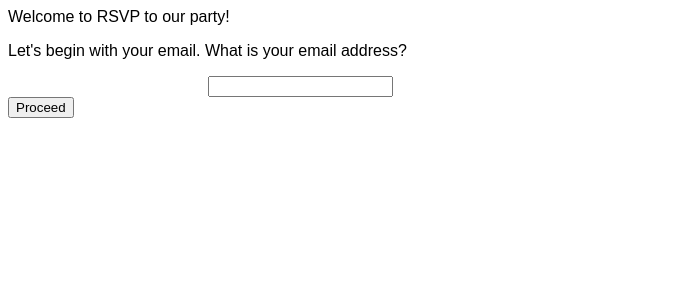
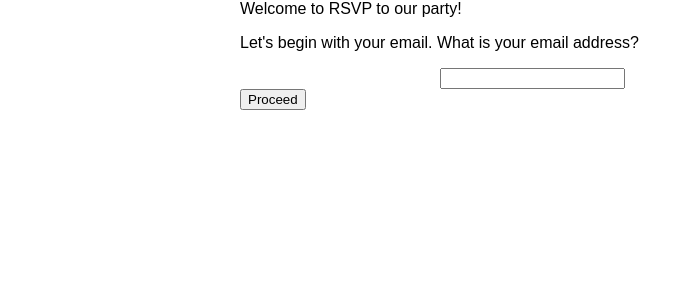
Before and after one commit to sthlmconnection/chatty_rsvp, a PHP site: page / in a window 1280 px wide. Shown: the top 300 px of the page, without its empty margins (0-694 px from the left). Run offline with PHP 8.4, Linux system fonts and the light colour scheme; some libraries are stand-ins or nearby versions.

Commit message:
Better styling.

```diff
--- a/default.style.css
+++ b/default.style.css
@@ -1,5 +1,11 @@
 body {
   font-family: Arial, Helvetica, sans-serif;
+  margin: 0;
+}
+
+.page {
+  margin: 0 auto;
+  width: 800px;
 }
 
 .js .step {
--- a/index.php
+++ b/index.php
@@ -18,6 +18,7 @@ $css_file = file_exists('style.css') ? 'style.css' : 'default.style.css';
     <script src="guest.js"></script>
   </head>
   <body>
+    <div class="page">
       <?php print $texts->intro; ?>
       <form id="rsvp" action="guest.php" method="post">
         <div id="step-1" class="step">
@@ -28,7 +29,9 @@ $css_file = file_exists('style.css') ? 'style.css' : 'default.style.css';
         </div>
         <div id="step-2" class="step">
           <p class="message"><?php print $texts->step_2->message_new; ?></p>
+          <div class="input">
             <input type="text" name="name" id="name" value="" />
+          </div>
         </div>
         <div id="step-3" class="step">
           <p class="message"><?php print $texts->step_3->message_existing; ?></p>
@@ -51,5 +54,6 @@ $css_file = file_exists('style.css') ? 'style.css' : 'default.style.css';
           <p class="message"><?php print $texts->bye; ?></p>
         </div>
       </form>
+    </div>
   </body>
 <html>
```
Lines whose indentation alone changed are shown as unchanged.
